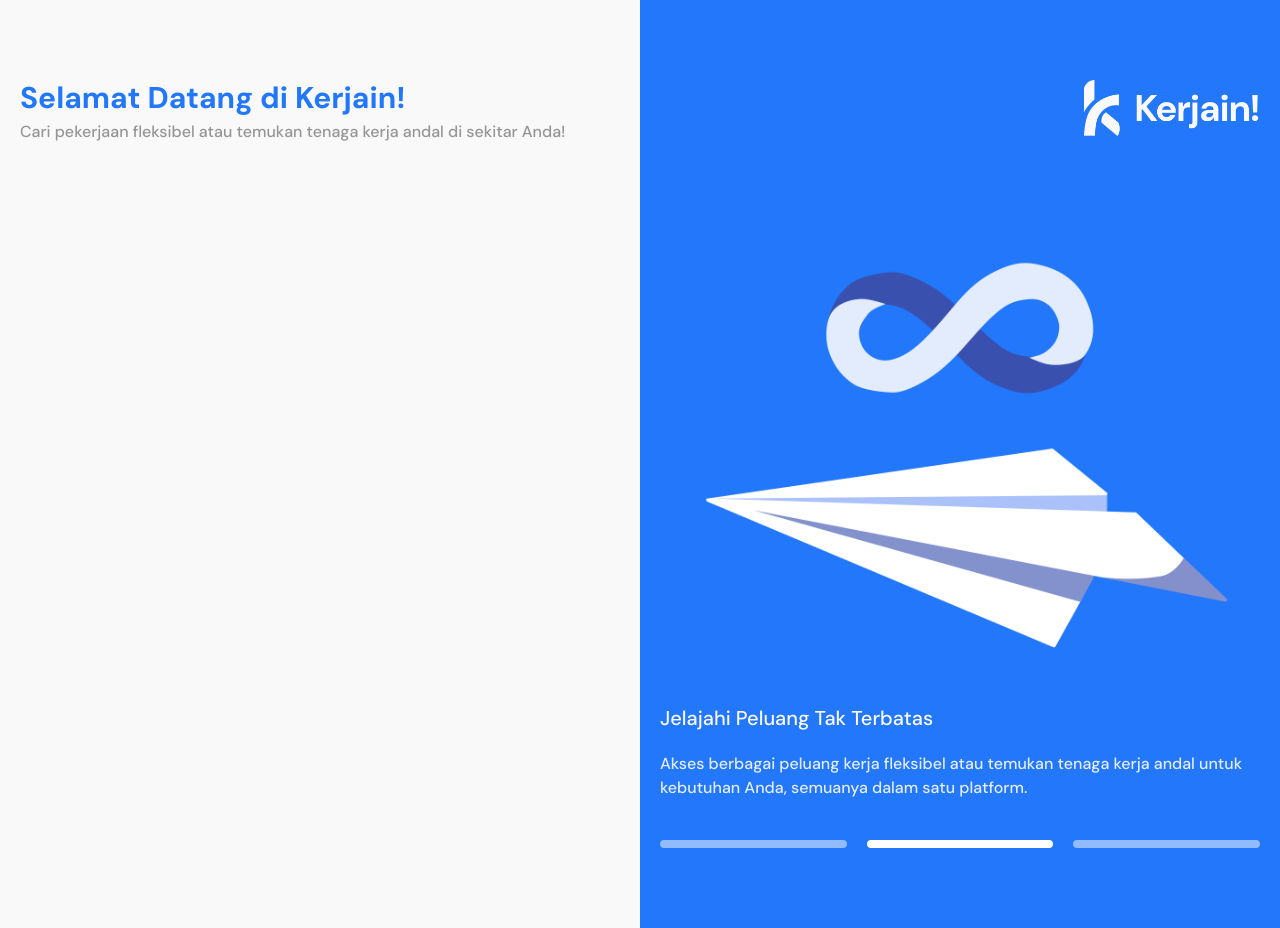
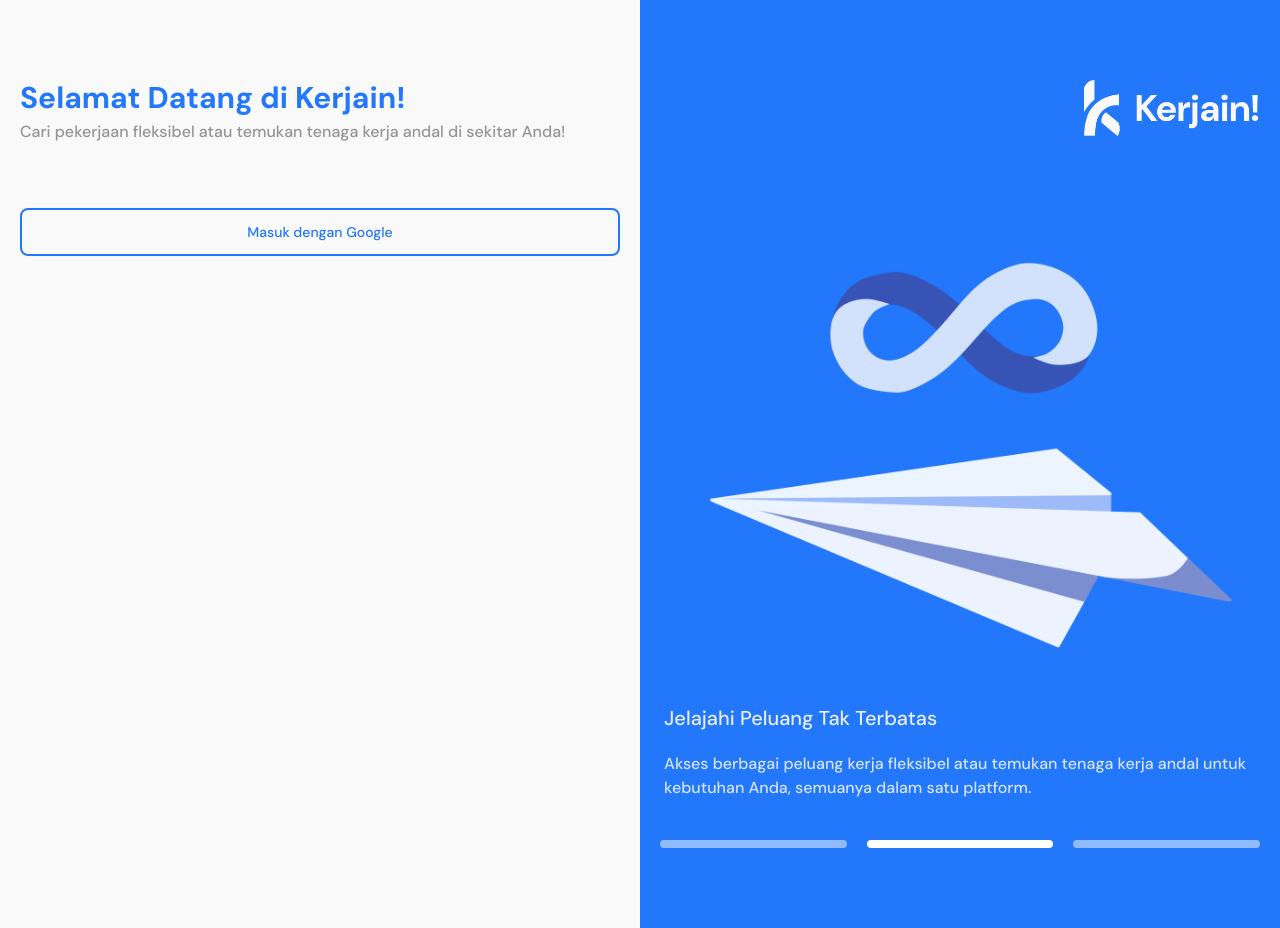
Before and after one commit to ahsanzizan/kerjain, a Next.js app: page /auth/login in a window 1280 px wide. Built offline with nearby package versions, Linux system fonts and the light colour scheme.

Commit message:
feat: Add animation to carousel with framer motion

```diff
--- a/package.json
+++ b/package.json
@@ -29,6 +29,7 @@
     "clsx": "^2.1.1",
     "geist": "^1.3.0",
     "lucide-react": "^0.475.0",
+    "motion": "^12.4.7",
     "next": "^15.0.1",
     "next-auth": "5.0.0-beta.25",
     "react": "^18.3.1",
--- a/src/components/features/auth/components/carousel.tsx
+++ b/src/components/features/auth/components/carousel.tsx
@@ -2,6 +2,7 @@
 
 import { Text } from "@/components/common/text";
 import { cn } from "@/lib/utils";
+import { motion } from "motion/react";
 import Image from "next/image";
 import { useEffect, useState } from "react";
 
@@ -48,7 +49,15 @@
   }, [isManual]);
 
   return (
-    <div className="mt-20 flex w-full flex-col">
+    <div className="mt-20 flex w-full flex-col overflow-hidden">
+      <motion.div
+        key={step} // Forces re-render and re-animation
+        initial={{ opacity: 0, x: 50 }}
+        animate={{ opacity: 1, x: 0 }}
+        exit={{ opacity: 0, x: -50 }}
+        transition={{ duration: 0.6, ease: "easeInOut" }}
+        className="flex flex-col"
+      >
         <Image
           src={`/illustrations/login/${step + 1}.png`}
           width={620}
@@ -62,12 +71,14 @@
         <Text variant="body" className="text-text-200 mb-10 text-opacity-90">
           {CAROUSEL_CONTENTS[step]?.description}
         </Text>
+      </motion.div>
+
       <div className="grid w-full grid-cols-3 gap-x-5">
-        {Array.from({ length: CAROUSEL_CONTENTS.length }).map((_, index) => (
+        {CAROUSEL_CONTENTS.map((_, index) => (
           <button
             key={index}
             className={cn(
-              `h-2 min-w-full rounded-full transition-all duration-300`,
+              "h-2 min-w-full rounded-full transition-all duration-300",
               step === index ? "bg-white" : "bg-white/50",
             )}
             onClick={() => {
--- a/src/components/features/auth/pages/login.page.tsx
+++ b/src/components/features/auth/pages/login.page.tsx
@@ -2,6 +2,7 @@
 import { PageContainer } from "@/components/layout/page-container";
 import Image from "next/image";
 import { Carousel } from "../components/carousel";
+import { Button } from "@/components/ui/button";
 
 export const LoginPage = () => {
   return (
@@ -17,6 +18,9 @@
               sekitar Anda!
             </Text>
           </div>
+          <Button variant={"secondary"} className="w-full">
+            Masuk dengan Google
+          </Button>
         </section>
         <section
           id="guides"
```
Also changed, not shown: 1 other file (tests, documents, lock files or other folders). Lines whose indentation alone changed are shown as unchanged.
